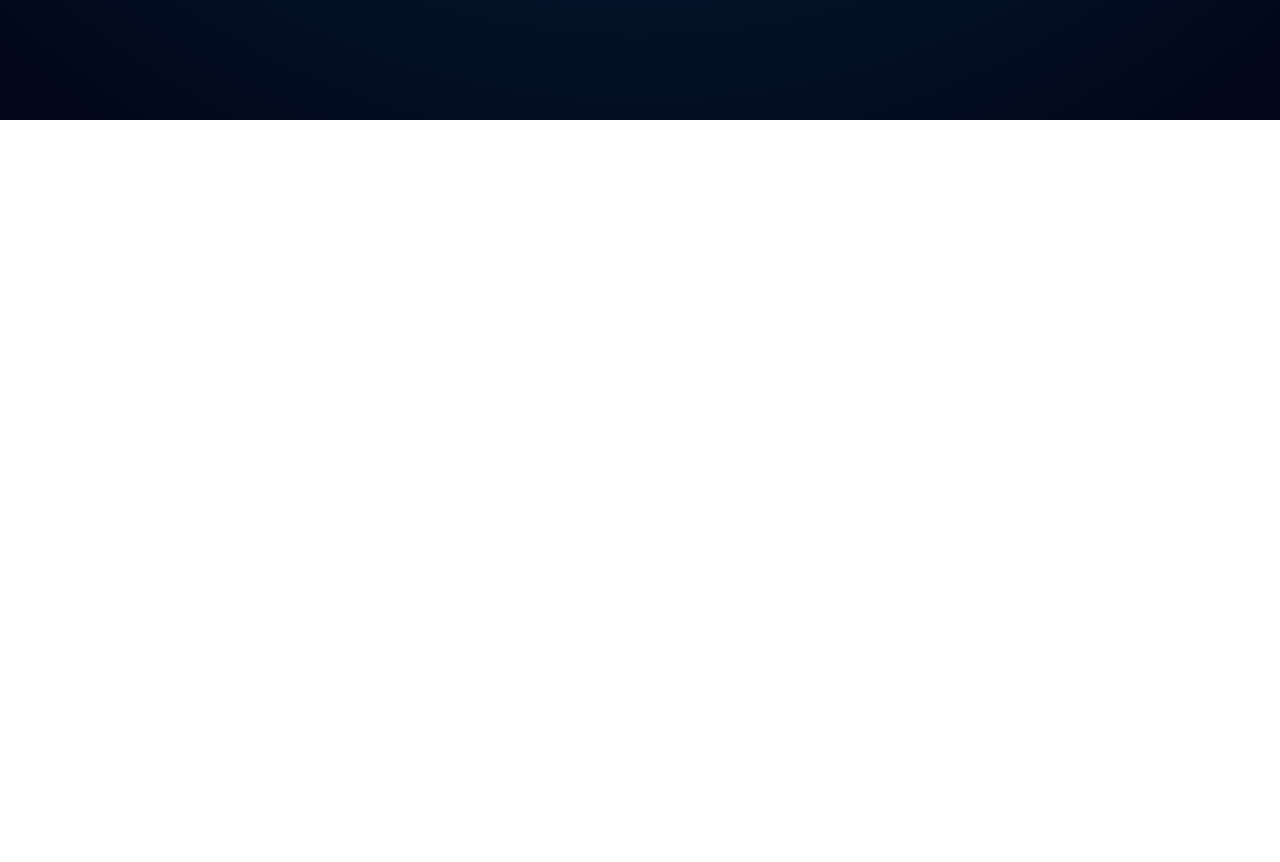
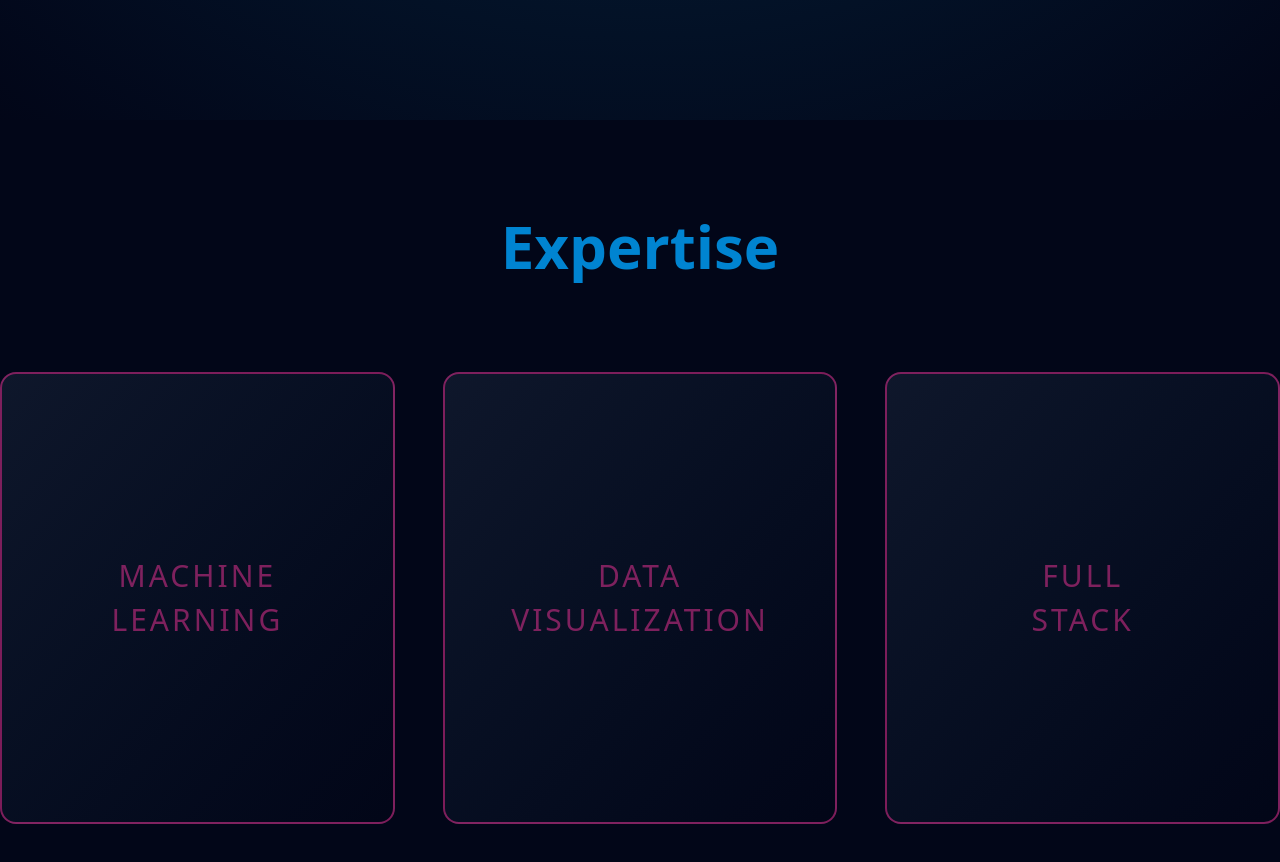
Before and after one commit to alekshiidenhovi/personal-website, a Vue app: page / in a window 1280 px wide. Shown: the part 680-1542 px from the top of the page. Before the commit the page ends 800 px from the top, so only its background shows below. Built offline with nearby package versions, Linux system fonts and the light colour scheme.

Commit message:
Add expertise section

```diff
--- a/src/App.vue
+++ b/src/App.vue
@@ -1,11 +1,12 @@
 <script setup lang="ts">
+import SkillCard from "./components/SkillCard.vue"
 </script>
 
 <template>
-  <main class="bg-neutral-950 w-screen h-screen flex flex-col items-center">
+  <main class="bg-neutral-950 w-screen min-h-screen flex flex-col items-center overflow-y-auto">
     <section
       id="hero"
-      class="max-w-9xl flex flex-col gap-5 items-center justify-center w-screen h-screen bg-[radial-gradient(circle_at_top,theme(colors.primary.950)_0%,theme(colors.neutral.950)_100%)]"
+      class="flex flex-col gap-5 items-center justify-center w-screen h-screen bg-[radial-gradient(circle_at_top,theme(colors.primary.950)_0%,theme(colors.neutral.950)_100%)]"
     >
       <h1 class="font-bold text-9xl tracking-[3px] text-primary-50">Aleks Hiidenhovi</h1>
       <div class="flex gap-8">
@@ -14,5 +15,13 @@
         <span class="uppercase text-2xl tracking-[6px] text-warning-500">full stack</span>
       </div>
     </section>
+    <section id="expertise" class="max-w-7xl flex flex-col gap-24 py-24 items-center w-screen h-screen">
+      <h2 class="text-primary-600 font-bold text-6xl">Expertise</h2>
+      <div class="flex gap-12 h-full w-full">
+        <SkillCard upperText="machine" lowerText="learning" />
+        <SkillCard upperText="data" lowerText="visualization" />
+        <SkillCard upperText="full" lowerText="stack" />
+      </div>
+    </section>
   </main>
 </template>
--- /dev/null
+++ b/src/components/SkillCard.vue
@@ -0,0 +1,16 @@
+<script setup lang="ts">
+
+interface Props {
+    upperText: string
+    lowerText: string
+}
+
+const props = defineProps<Props>()
+</script>
+
+<template>
+    <div class="flex flex-col gap-2 p-8 border-2 border-accent-500/50 text-accent-500/50 items-center justify-center uppercase tracking-[3px] rounded-2xl w-full h-full text-3xl bg-linear-to-br from-neutral-900 to-neutral-950 ">
+        <span>{{ upperText }}</span>
+        <span>{{ lowerText }}</span>
+    </div>
+</template>
```
